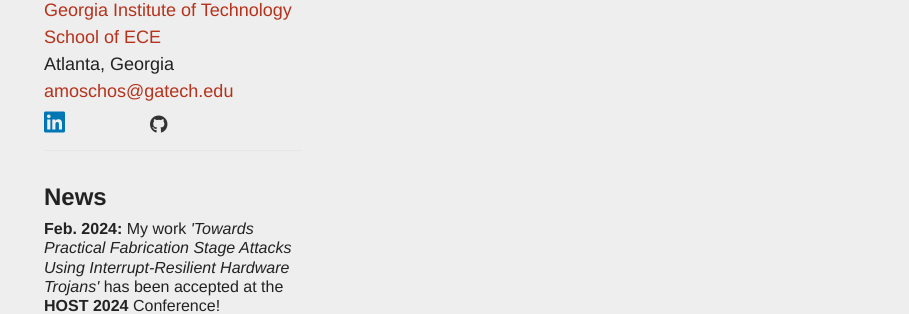
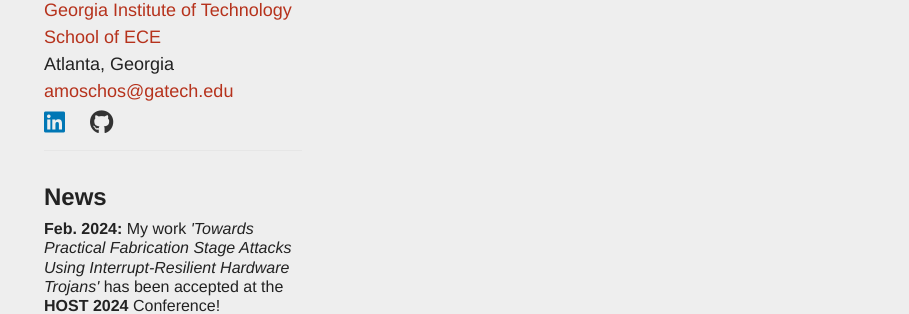
Before and after one commit to 0ena/0ena.github.io, a Jekyll site: the page built from index.md, in a window 1280 px wide. Shown: the part 456-770 px from the top of the page, without its empty margins (185-1094 px from the left). Built offline with Jekyll 4.4.1, drawn with Linux system fonts in a browser that asks for light colours; nearby versions of some CDN libraries.

Commit message:
Update styles.css

```diff
--- a/css/styles.css
+++ b/css/styles.css
@@ -20,5 +20,6 @@
 .si-github {
   /* Add specific styles for GitHub icons */
   color: #333; /* Example: setting the color to a dark gray */
-  margin-left: 70px; /* Example: adding some space between LinkedIn and GitHub icons */
+  font-size: 24px; /* Example: setting the font size */
+  margin-left: 10px; /* Example: adding some space between LinkedIn and GitHub icons */
 }
```
